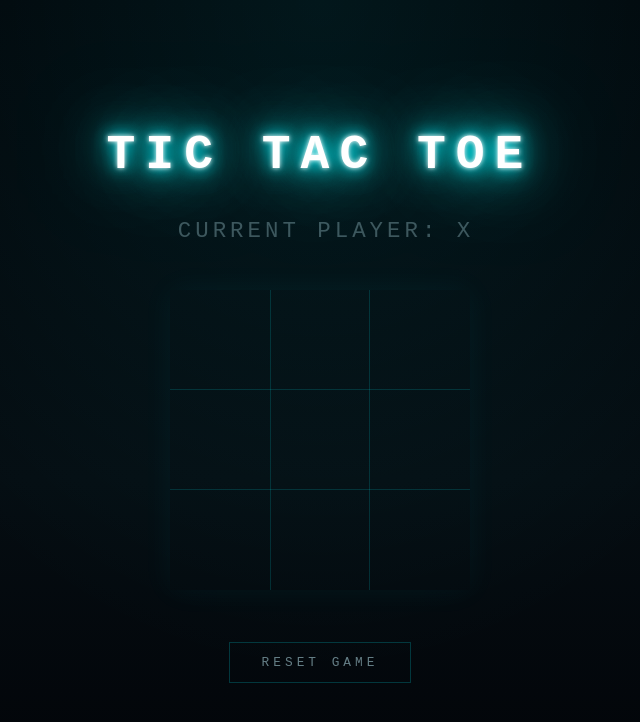
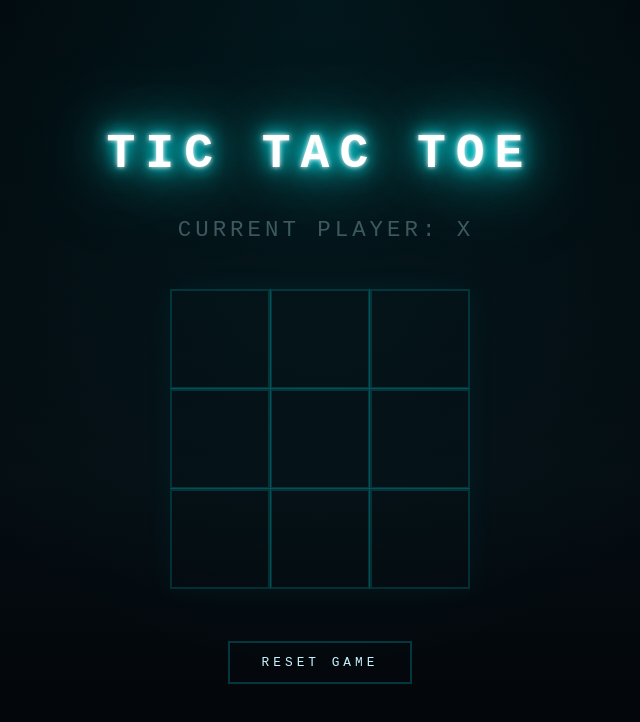
Before and after one commit to SamFio00/TicTacToe-VueJS, a Vue app: page / in a window 1280 px wide. Shown: the top 722 px of the page, without its empty margins (320-960 px from the left). Built offline with nearby package versions, Linux system fonts and the light colour scheme.

Commit message:
changed style

```diff
--- a/src/App.vue
+++ b/src/App.vue
@@ -10,6 +10,7 @@
       <div
       @click="handleCellClick(index)"
       class="cell"
+      :class="{ 'x': cell === 'X', 'o': cell === 'O' }"
       v-for="(cell, index) in board"
       :key="index">
         {{ cell }}
@@ -30,7 +31,7 @@ const winner = ref(null);
 const isDraw = ref(false);
 
 const handleCellClick = (index) => {
-  if (winner.value) return;
+  if (winner.value || isDraw.value) return;
   if (board.value[index] === null) {
     board.value[index] = currentPlayer.value;
     checkWinner();
@@ -73,7 +74,7 @@ const resetGame = () => {
 <style scoped lang="scss">
 $neon: #00f5ff;
 $neon-dim: rgba(0, 245, 255, 0.15);
-$x-color: #ff2d55;
+$x-color: #8f2dff;
 $o-color: #00f5ff;
 
 .app {
@@ -131,8 +132,6 @@ $o-color: #00f5ff;
     display: grid;
     grid-template-columns: repeat(3, 100px);
     padding: 0;
-    border: none;
-    border-radius: 0;
     background: transparent;
     position: relative;
     margin: 0 auto;
@@ -160,15 +159,34 @@ $o-color: #00f5ff;
       align-items: center;
       font-size: 3rem;
       font-weight: 700;
-      border: none;
+      border: 2px solid $neon-dim;
       cursor: pointer;
       background: transparent;
-      color: $neon;
       transition: background 0.2s ease;
       letter-spacing: 0;
 
       &:hover {
         background: $neon-dim;
+      }
+
+      &.x {
+        color: $x-color;
+        text-shadow:
+          0 0 5px  #fff,
+          0 0 15px $x-color,
+          0 0 30px $x-color,
+          0 0 60px $x-color,
+          0 0 100px $x-color;
+      }
+
+      &.o {
+        color: $o-color;
+        text-shadow:
+          0 0 5px  #fff,
+          0 0 15px $o-color,
+          0 0 30px $o-color,
+          0 0 60px $o-color,
+          0 0 100px $o-color;
       }
     }
   }
@@ -180,8 +198,8 @@ $o-color: #00f5ff;
     letter-spacing: 4px;
     text-transform: uppercase;
     background: transparent;
-    color: rgba(200, 245, 255, 0.5);
-    border: 1px solid rgba(0, 245, 255, 0.2);
+    color: rgb(200, 245, 255);
+    border: 2px solid rgba(0, 245, 255, 0.2);
     padding: 12px 32px;
     cursor: pointer;
     transition: all 0.25s ease;
```
